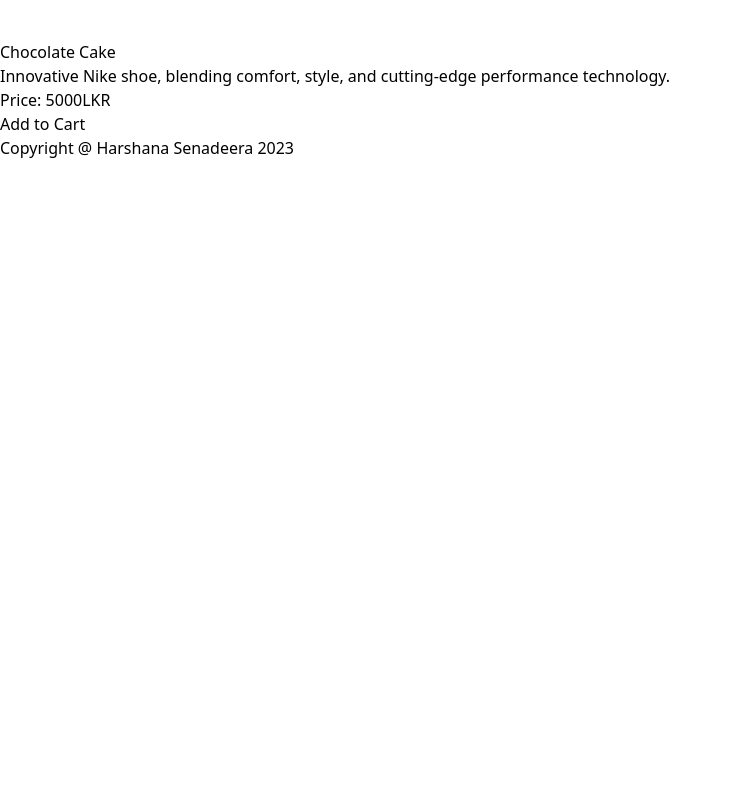
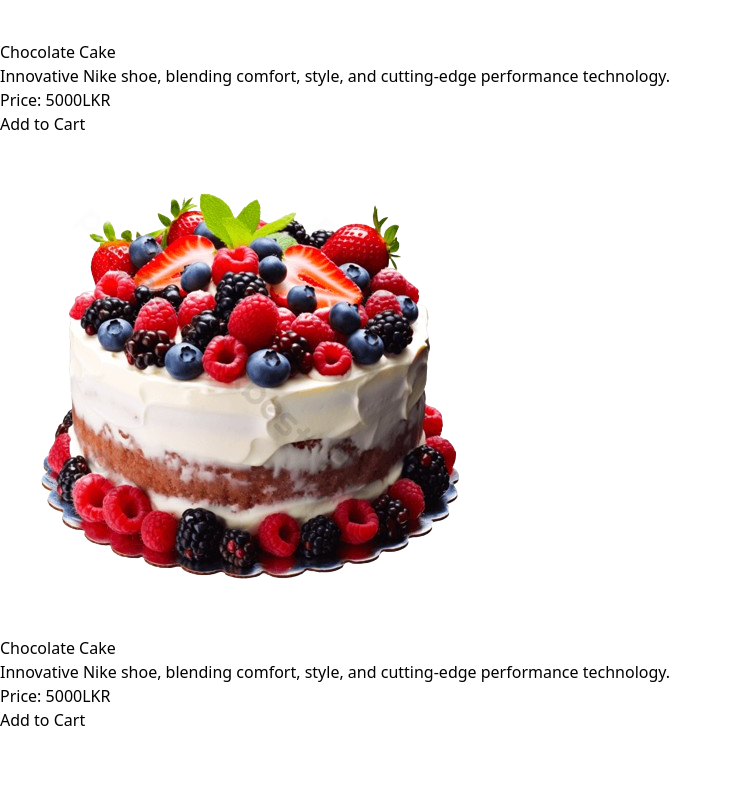
Before and after one commit to HarshanaSenadeera/IH-sugar-sweets, a React (Vite) app: page / in a window 1280 px wide. Shown: the part 2320-3108 px from the top of the page, without its empty margins (0-732 px from the left). Before the commit the page ends 2480 px from the top, so only its background shows below. Built offline with nearby package versions, Linux system fonts and the light colour scheme.

Commit message:
Ad modification to classes

```diff
--- a/public/Product.json
+++ b/public/Product.json
@@ -22,5 +22,37 @@
     "currency": "LKR",
     "description": "Innovative Nike shoe, blending comfort, style, and cutting-edge performance technology.",
     "image": "stowbery cake _01.png"
+  },
+  {
+    "id": 2,
+    "name": "Chocolate Cake",
+    "price": "5000",
+    "currency": "LKR",
+    "description": "Innovative Nike shoe, blending comfort, style, and cutting-edge performance technology.",
+    "image": "stowbery cake _01.png"
+  },
+  {
+    "id": 2,
+    "name": "Chocolate Cake",
+    "price": "5000",
+    "currency": "LKR",
+    "description": "Innovative Nike shoe, blending comfort, style, and cutting-edge performance technology.",
+    "image": "stowbery cake _01.png"
+  },
+  {
+    "id": 2,
+    "name": "Chocolate Cake",
+    "price": "5000",
+    "currency": "LKR",
+    "description": "Innovative Nike shoe, blending comfort, style, and cutting-edge performance technology.",
+    "image": "stowbery cake _01.png"
+  },
+  {
+    "id": 2,
+    "name": "Chocolate Cake",
+    "price": "5000",
+    "currency": "LKR",
+    "description": "Innovative Nike shoe, blending comfort, style, and cutting-edge performance technology.",
+    "image": "stowbery cake _01.png"
   }
 ]
--- a/src/componant/Footer/footer.tsx
+++ b/src/componant/Footer/footer.tsx
@@ -5,7 +5,7 @@
     render() {
         return (
 
-            <div className="p-2 bg-amber-600 flex flex-col  items-center
+            <div className="p-2 bg-purple-500 flex flex-col  items-center
                              text-1xl w-full md:w-auto text-white font-sans  font-bold">
                 Copyright @ Harshana Senadeera 2023
             </div>
--- a/src/componant/ModifyCart/ModifyCart.tsx
+++ b/src/componant/ModifyCart/ModifyCart.tsx
@@ -64,11 +64,11 @@
         }
 
         return (
-            <div className={"w-full mt-4 p-[3px] bg-green-400 text-[15px] text-center"}>
+            <div className={"mt-2 bg-purple-500 hover:bg-purple-700 text-white font-bold py-2 px-4 rounded"}>
 
-                <button className={"float-left text-[15px] bg-yellow-300 rounded-lg h-6 w-7"} onClick={onDecreaseItemCount}>-</button>
+                <button className={"float-left text-[15px]  rounded-lg h-6 w-7 space-x-0.5 mr-2"} onClick={onDecreaseItemCount}>-</button>
                 <small className={"text-[15px] hover:text-white"}>{itemCount}</small>
-                <button className={"float-right text-[15px] bg-yellow-300 rounded-lg h-6 w-7"} onClick={onIncreaseItemCount}>+</button>
+                <button className={"float-right text-[15px] rounded-lg h-6 w-7 space-x-10 ml-2"} onClick={onIncreaseItemCount}>+</button>
 
             </div>
         );
--- a/src/componant/NavBar/navbar.tsx
+++ b/src/componant/NavBar/navbar.tsx
@@ -1,17 +1,19 @@
 import {Component} from "react";
 import logo from "../../../public/remove_bg.png"
 import {Link} from "react-router-dom";
+
+
 
 export class Navbar extends Component{
 
     render() {
         return (
-            <div className="p-1 bg-amber-600 flex flex-col md:flex-row items-center justify-between ">
+            <div className="p-1 bg-purple-500 flex flex-col md:flex-row items-center justify-between ">
                 {/* Logo */}
                 <Link to="/"><img className="h-20 w-20 mb-4 md:mb-0 hover:cursor-pointer transform transition-transform hover:scale-110" src={logo} alt="Logo " /></Link>
 
                 {/* Navigation Links */}
-                <ul className="flex flex-col md:flex-row space-y-4 md:space-y-0 md:space-x-4 text-2xl w-full md:w-auto text-white font-sans font-thin">
+                <ul className="flex flex-col md:flex-row space-y-4 md:space-y-0 md:space-x-4 text-2xl w-full md:w-auto text-white font-sans font-bold">
                     <li className="md:ml-auto transform transition-transform hover:scale-110 hover:cursor-pointer">
                         <Link to="/">Home</Link>
                     </li>
--- a/src/componant/Product/product.tsx
+++ b/src/componant/Product/product.tsx
@@ -1,4 +1,5 @@
 import React, { Component } from "react";
+import {ModifyCart} from "../ModifyCart/ModifyCart";
 
 interface ProductsProps {
     data: any;
@@ -57,14 +58,23 @@
                 <p className="text-gray-700 mb-2">{data.description}</p>
                 <p className="text-purple-500 font-bold">Price: {data.price + data.currency}</p>
 
-                <div>
-                    <button
+
+                   {/* <button
                         className="mt-2 bg-purple-500 hover:bg-purple-700 text-white font-bold py-2 px-4 rounded"
                         onClick={this.addToCartOnClick}
                     >
                         Add to Cart
-                    </button>
+                    </button>*/}
+
+                <div className={"flex justify-center"}>{
+                    this.state.isActive ? <ModifyCart data={{product: data, isAdded: this.state.isActive}}/>:
+                        <button className={"mt-2 bg-purple-500 hover:bg-purple-700 text-white font-bold py-2 px-4 rounded"}
+                                onClick={this.addToCartOnClick}>Add to Cart
+                        </button>
+                }
+
                 </div>
+
             </div>
         );
     }
```
